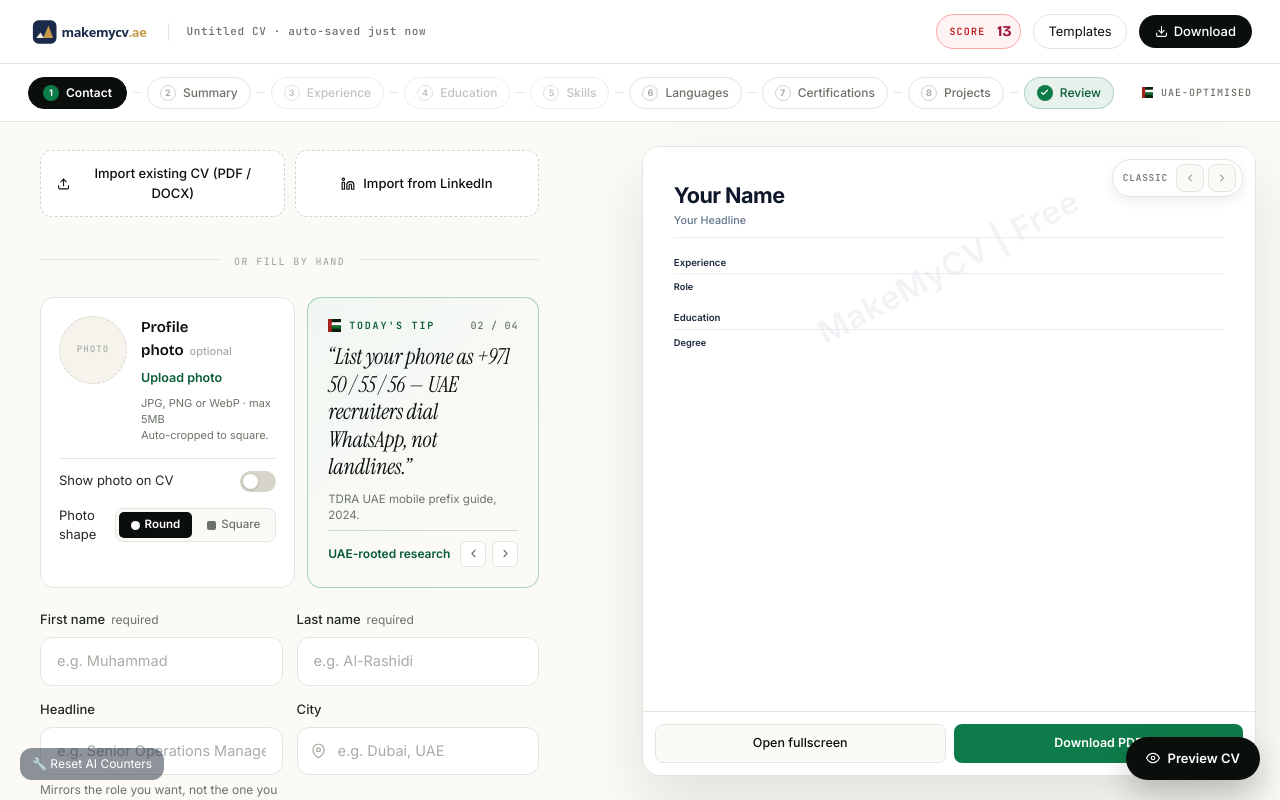
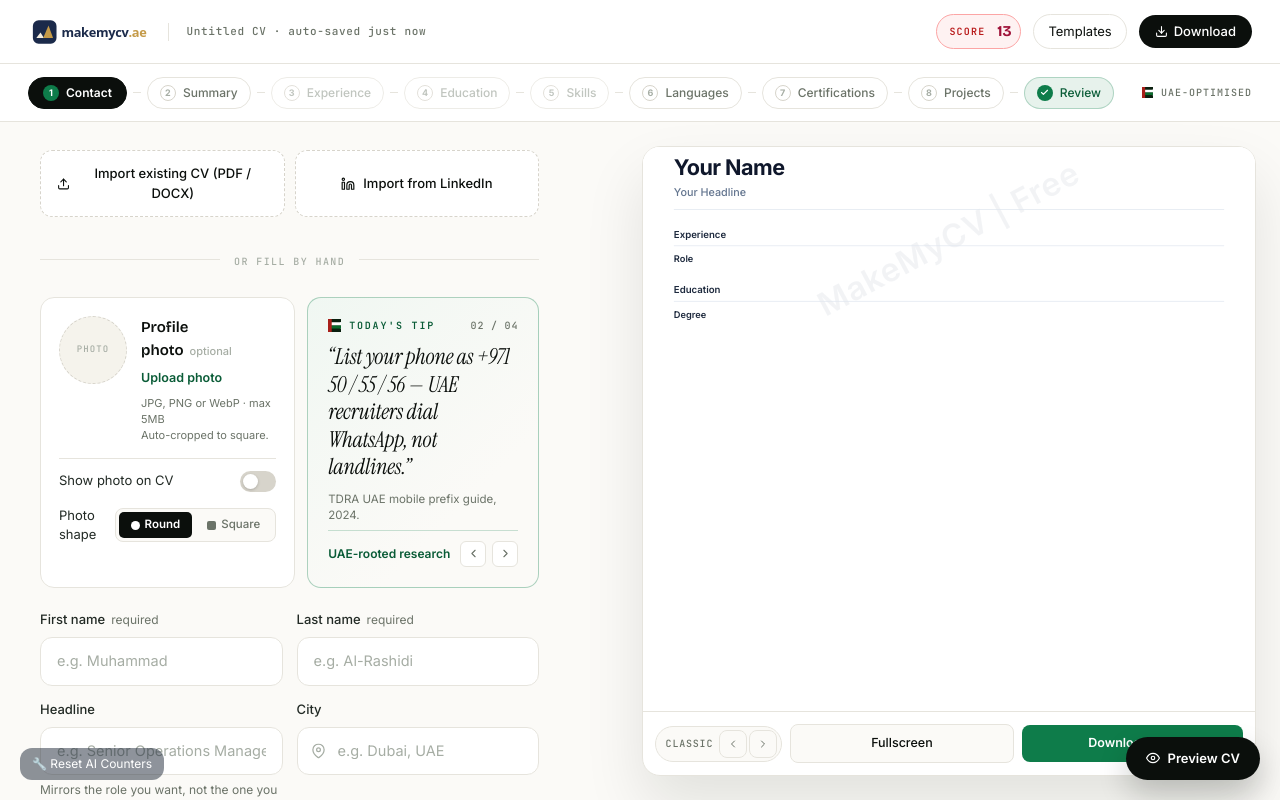
Before and after one commit to SpartanAbdullah/makemycv-app, a Next.js app: page /builder in a window 1280 px wide. Built offline with nearby package versions, Linux system fonts and the light colour scheme.

Commit message:
Live Preview & Finish page organized

```diff
--- a/components/builder/BuilderShell.tsx
+++ b/components/builder/BuilderShell.tsx
@@ -296,38 +296,46 @@ const PreviewDrawer = ({
         zIndex: 5,
       }}
     >
-      {/* Drawer body — scrollable CV render area (fills the drawer top-to-footer
-          so users see as much of their CV as possible while editing). */}
+      {/* Drawer body — scrollable CV render area. Fills the drawer top-to-footer
+          so users see as much of their CV as possible while editing. The body
+          itself clips ~28px off the rendered CV's top so the template's own
+          page padding doesn't waste vertical space in the preview (the actual
+          exported PDF still keeps the full margin). */}
       <DrawerPreviewBody />
 
-      {/* Floating template-cycle pill — overlaid on the top-right of the
-          preview so navigation stays accessible without stealing vertical
-          space from the CV render. */}
+      {/* Drawer footer — template cycler + action buttons. */}
       <div
         style={{
-          position: "absolute",
-          top: 12,
-          right: 12,
+          padding: 12,
+          borderTop: "1px solid var(--ff-line)",
           display: "flex",
+          gap: 8,
+          flexShrink: 0,
           alignItems: "center",
-          gap: 4,
-          padding: "4px 6px 4px 10px",
-          background: "rgba(255,255,255,0.92)",
-          backdropFilter: "blur(6px)",
+        }}
+      >
+        {/* Template cycler */}
+        <div
+          style={{
+            display: "inline-flex",
+            alignItems: "center",
+            gap: 2,
+            padding: "3px 4px 3px 10px",
+            background: "var(--ff-paper)",
             border: "1px solid var(--ff-line)",
             borderRadius: 999,
-          boxShadow: "0 4px 12px rgba(15,23,42,0.08)",
-          zIndex: 6,
+            flexShrink: 0,
           }}
         >
           <span
             style={{
               fontFamily: "var(--font-mono)",
-            fontSize: 9.5,
+              fontSize: 10,
               color: "var(--ff-muted)",
               letterSpacing: "0.08em",
               textTransform: "uppercase",
               marginRight: 4,
+              whiteSpace: "nowrap",
             }}
           >
             {template.name}
@@ -349,17 +357,6 @@ const PreviewDrawer = ({
             <Icon name="chevron-right" size={12} color="var(--ff-muted)" />
           </button>
         </div>
-
-      {/* Drawer footer */}
-      <div
-        style={{
-          padding: 12,
-          borderTop: "1px solid var(--ff-line)",
-          display: "flex",
-          gap: 8,
-          flexShrink: 0,
-        }}
-      >
         <button
           type="button"
           onClick={onFullscreen}
@@ -376,7 +373,7 @@ const PreviewDrawer = ({
             fontWeight: 500,
           }}
         >
-          Open fullscreen
+          Fullscreen
         </button>
         <button
           type="button"
@@ -443,6 +440,12 @@ const DrawerPreviewBody = () => {
     return () => ro.disconnect();
   }, []);
 
+  // Crop a small strip off the top of the rendered CV so the template's own
+  // page padding (e.g. Classic's py-12) doesn't waste vertical space in the
+  // preview. The exported PDF still keeps the full margin — this is preview-
+  // only cosmetics.
+  const TOP_CROP = 28;
+
   return (
     <div
       ref={wrapRef}
@@ -457,7 +460,7 @@ const DrawerPreviewBody = () => {
       <div
         style={{
           width: "100%",
-          height: contentHeight * scale,
+          height: Math.max(0, contentHeight * scale - TOP_CROP),
           position: "relative",
         }}
       >
@@ -465,7 +468,7 @@ const DrawerPreviewBody = () => {
           ref={contentRef}
           style={{
             position: "absolute",
-            top: 0,
+            top: -TOP_CROP,
             left: 0,
             width: A4_W,
             transformOrigin: "top left",
@@ -938,7 +941,10 @@ export const BuilderShell = ({
               margin-right: calc(var(--drawer-w) + var(--drawer-gap) + 28px);
             }
             .ff-form-column-review {
-              max-width: 1180px;
+              /* Review step has no preview drawer, so it can use the whole
+                 page width — capped so the 3-column grid (hero | templates |
+                 customize) has enough room on wide displays. */
+              max-width: clamp(1180px, 96vw, 1640px);
               margin-right: 0;
               padding: 28px 40px 28px 40px;
             }
--- a/components/builder/steps/ReviewStep.tsx
+++ b/components/builder/steps/ReviewStep.tsx
@@ -232,10 +232,14 @@ export const ReviewStep = ({
       style={{ display: "flex", flexDirection: "column", gap: 24 }}
       className="ff-review-root"
     >
-      {/* Two-column grid: left = hero + score + actions; right = templates */}
+      {/* Responsive grid (1 / 2 / 3 columns) — see <style> at the bottom of
+          this component. Areas: hero | templates | customize. */}
       <div className="ff-review-grid">
-        {/* ── Left ───────────────────────────────────────── */}
-        <div style={{ display: "flex", flexDirection: "column", gap: 22 }}>
+        {/* ── Left: hero + score + actions ───────────────── */}
+        <div
+          className="ff-review-hero"
+          style={{ display: "flex", flexDirection: "column", gap: 22 }}
+        >
           <div>
             <h1
               className="cv-step-heading"
@@ -640,16 +644,16 @@ export const ReviewStep = ({
           )}
         </div>
 
-        {/* ── Right: customize panel + templates ───────────── */}
-        <div style={{ display: "flex", flexDirection: "column", gap: 20 }}>
-          <CustomizePanel />
-
+        {/* ── Middle: choose a template ─────────────────────── */}
+        <div
+          style={{ display: "flex", flexDirection: "column", gap: 14 }}
+          className="ff-review-templates"
+        >
           <div
             style={{
               display: "flex",
               alignItems: "center",
               justifyContent: "space-between",
-              marginBottom: 14,
               gap: 12,
               flexWrap: "wrap",
             }}
@@ -747,6 +751,11 @@ export const ReviewStep = ({
               })}
           </div>
         </div>
+
+        {/* ── Right: customize panel ────────────────────────── */}
+        <div className="ff-review-customize">
+          <CustomizePanel />
+        </div>
       </div>
 
       {/* Back nav */}
@@ -786,20 +795,48 @@ export const ReviewStep = ({
       />
 
       <style>{`
+        /* Stacked on mobile: hero → templates → customize. */
         .ff-review-grid {
           display: grid;
           grid-template-columns: 1fr;
+          grid-template-areas: "hero" "templates" "customize";
           gap: 28px;
         }
+        .ff-review-hero      { grid-area: hero; }
+        .ff-review-templates { grid-area: templates; }
+        .ff-review-customize { grid-area: customize; }
+
+        /* 2 columns at 1200px+: hero | templates, with customize beneath
+           templates (still in the right rail). */
         @media (min-width: 1200px) {
-          .ff-review-grid { grid-template-columns: 1fr 1.3fr; gap: 32px; }
+          .ff-review-grid {
+            grid-template-columns: 1fr 1.4fr;
+            grid-template-areas:
+              "hero templates"
+              "hero customize";
+            gap: 28px 32px;
+          }
         }
+
+        /* 3 columns at 1500px+: hero | templates | customize. Fills the empty
+           right rail on wide displays. */
+        @media (min-width: 1500px) {
+          .ff-review-grid {
+            grid-template-columns: minmax(0, 1fr) minmax(0, 1.4fr) minmax(0, 0.9fr);
+            grid-template-areas: "hero templates customize";
+            gap: 32px;
+          }
+        }
+
         .ff-templates-grid {
           display: grid;
           grid-template-columns: 1fr 1fr;
           gap: 14px;
         }
-        @media (min-width: 880px) {
+        /* On the 3-col layout the templates column is narrower — keep it
+           2-up there, expand to 3-up only on the 2-col layout where the
+           templates rail is wider. */
+        @media (min-width: 880px) and (max-width: 1499px) {
           .ff-templates-grid { grid-template-columns: 1fr 1fr 1fr; }
         }
       `}</style>
```
Lines whose indentation alone changed are shown as unchanged.
